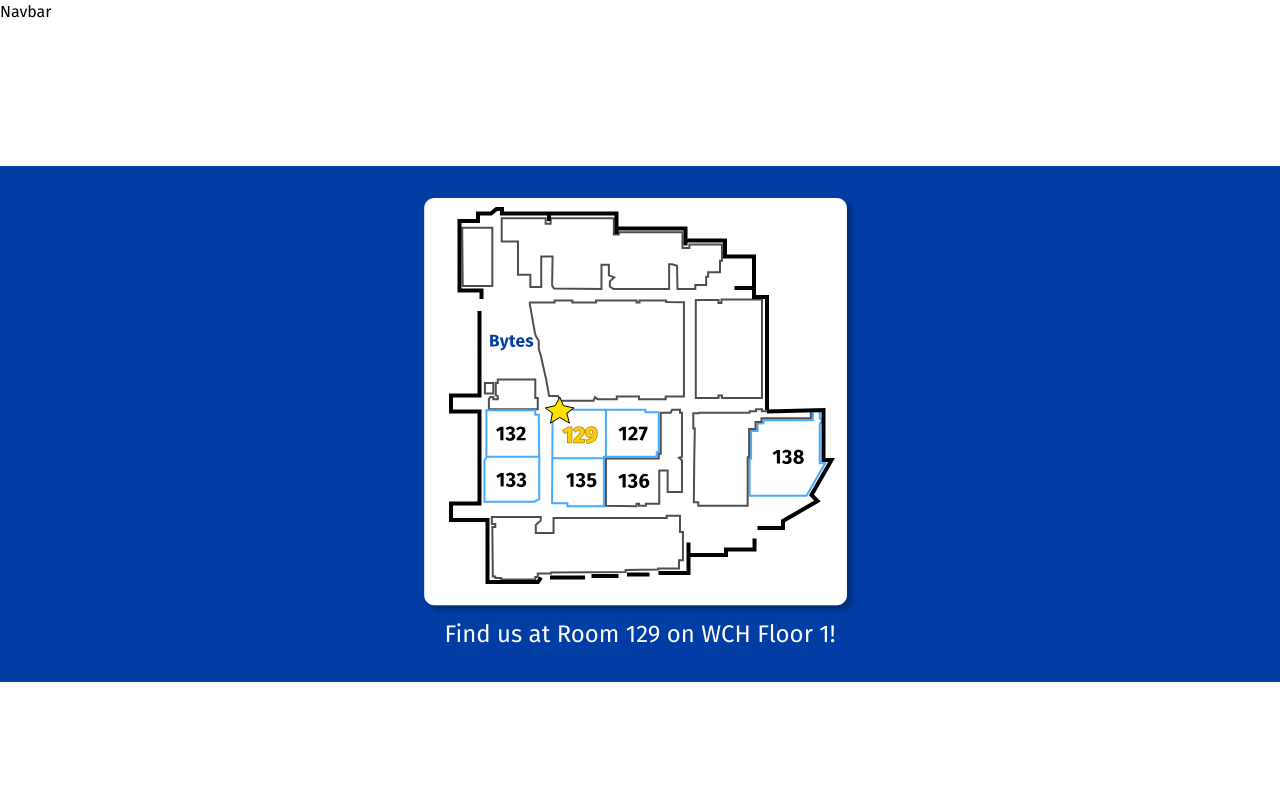
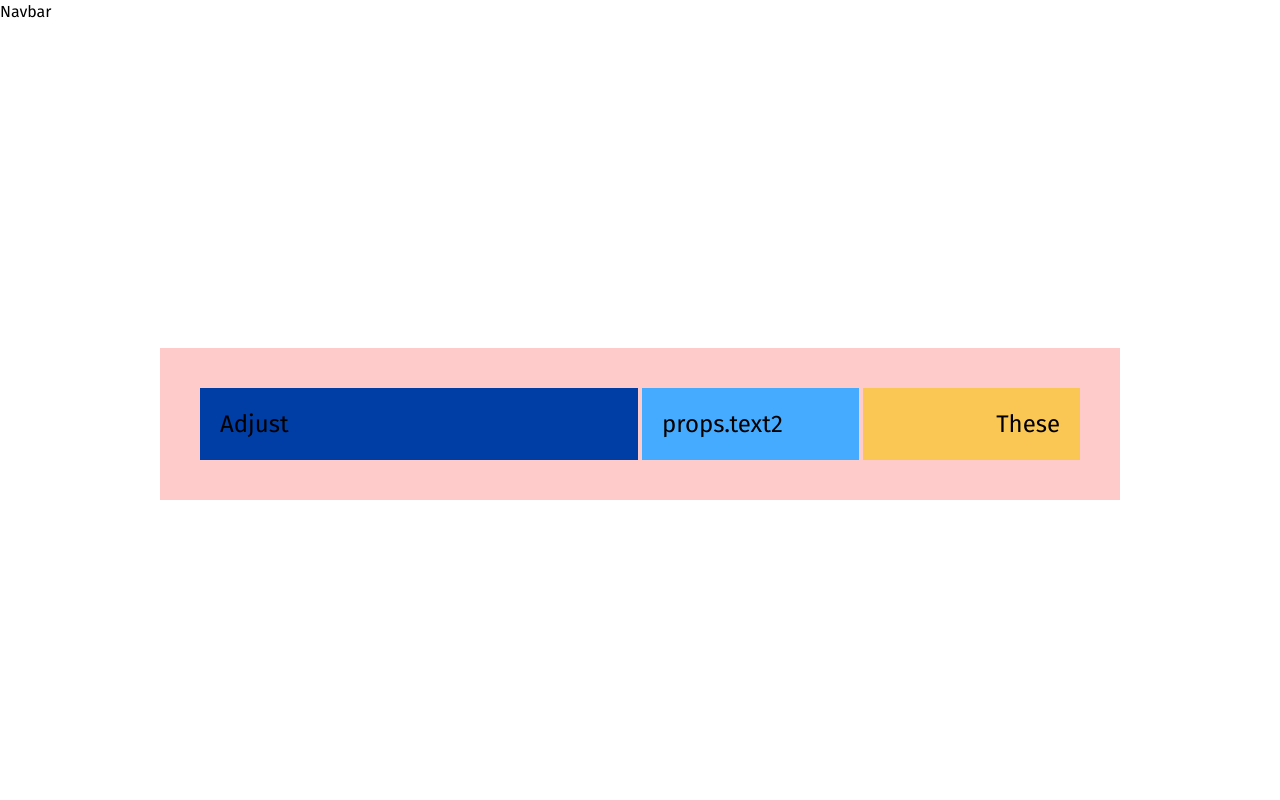
Before and after one commit to acm-ucr/cse-ula, a Next.js app: page / in a window 1280 px wide. Shown: the top 800 px of the page. Built offline with nearby package versions, Linux system fonts and the light colour scheme.

Commit message:
Added Home Page Map + Description + Undid page.tsx changes

```diff
--- a/src/app/page.tsx
+++ b/src/app/page.tsx
@@ -1,13 +1,11 @@
-// import Example from "@/components/Example";
-import Location from "@/components/home/Location";
+import Example from "@/components/Example";
 
 const Home = () => {
   return (
     <div className="flex h-screen w-screen items-center justify-center text-center text-2xl">
-      <Location mapText="Find us at Room 129 on WCH Floor 1!" />
+      <Example text1="Adjust" text2="These" text3="Props" />
     </div>
   );
 };
 
 export default Home;
-//<Example text1="Adjust" text2="These" text3="Props" />
```
